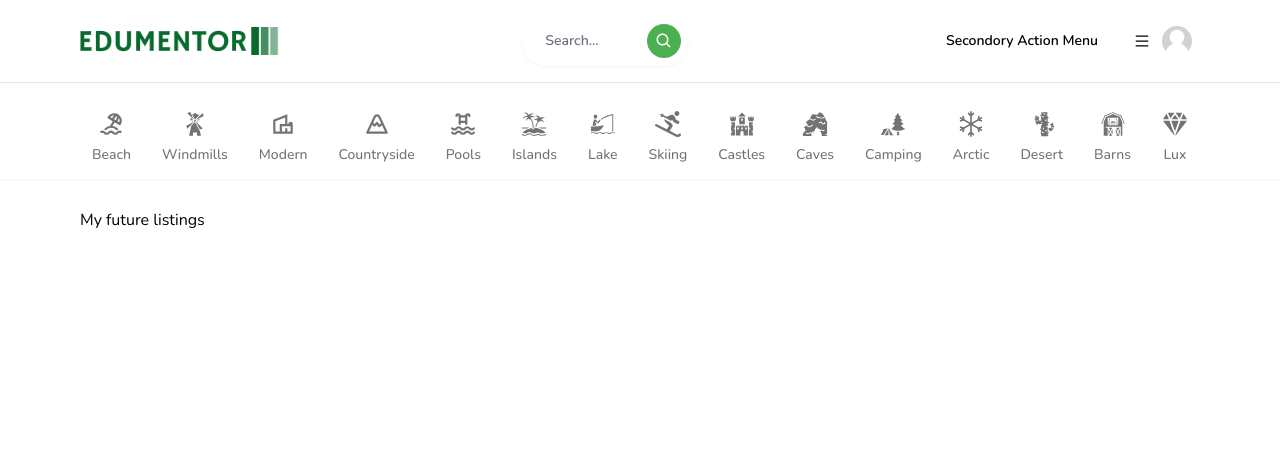
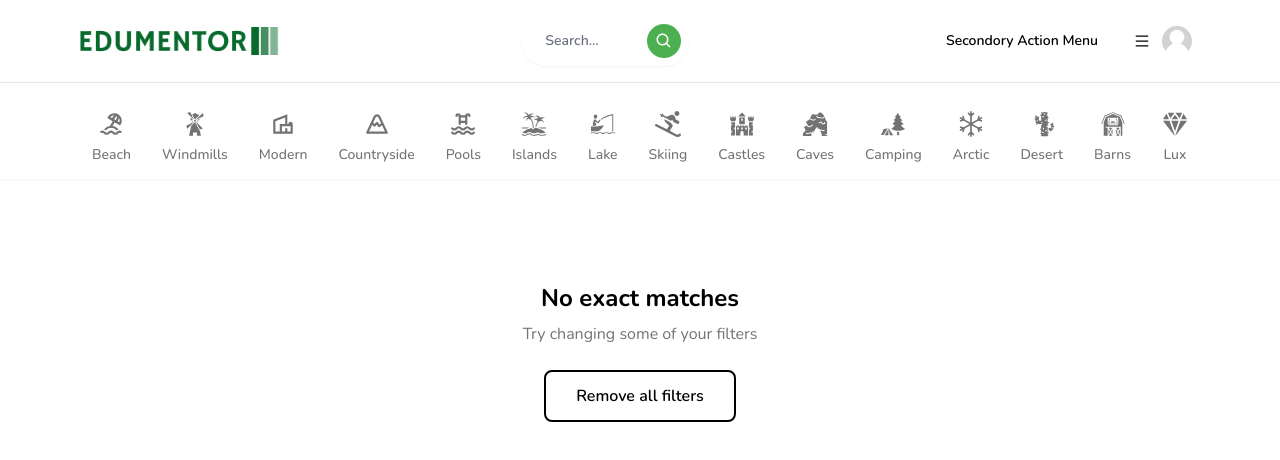
Before and after one commit to CodeXMalinga/edumentor-final-project, a Next.js app: page / in a window 1280 px wide. Shown: the top 460 px of the page. Built offline with nearby package versions, Linux system fonts and the light colour scheme; no server answers; the database is empty; what world-countries would draw is missing.

Commit message:
getListing added

```diff
--- /dev/null
+++ b/app/components/EmptyState.tsx
@@ -0,0 +1,46 @@
+"use client";
+
+import { useRouter } from "next/navigation";
+import Heading from "./Heading";
+import Button from "./Button";
+
+interface EmptyStateProps {
+  title?: string;
+  subtitle?: string;
+  showReset?: boolean;
+}
+
+const EmptyState: React.FC<EmptyStateProps> = ({
+  title = "No exact matches",
+  subtitle = "Try changing some of your filters",
+  showReset,
+}) => {
+  const router = useRouter();
+
+  return (
+    <div
+      className="
+            h-[60vh]
+            flex
+            flex-col
+            gap-2
+            justify-center
+            items-center
+        "
+    >
+      <Heading center title={title} subtitle={subtitle} />
+
+      <div className="w-48 mt-4">
+        {showReset && (
+          <Button
+            outline
+            label="Remove all filters"
+            onClick={() => router.push("/")}
+          />
+        )}
+      </div>
+    </div>
+  );
+};
+
+export default EmptyState;
--- a/app/page.tsx
+++ b/app/page.tsx
@@ -1,7 +1,19 @@
 import ClientOnly from "./components/ClientOnly";
 import Container from "./components/Container";
+import EmptyState from "./components/EmptyState";
+import getListings from "./actions/getListings";
 
-export default function Home() {
+export default async function Home() {
+  const listings = await getListings();
+  const isEmpty = true;
+
+  if (isEmpty) {
+    return (
+      <ClientOnly>
+        <EmptyState showReset />
+      </ClientOnly>
+    );
+  }
   return (
     <ClientOnly>
       <Container>
@@ -18,7 +30,7 @@ export default function Home() {
             gap-8
           "
         >
-          <div>My future listings</div>
+          <div>My future listings goes hereaaaaaaaa</div>
         </div>
       </Container>
     </ClientOnly>
```
